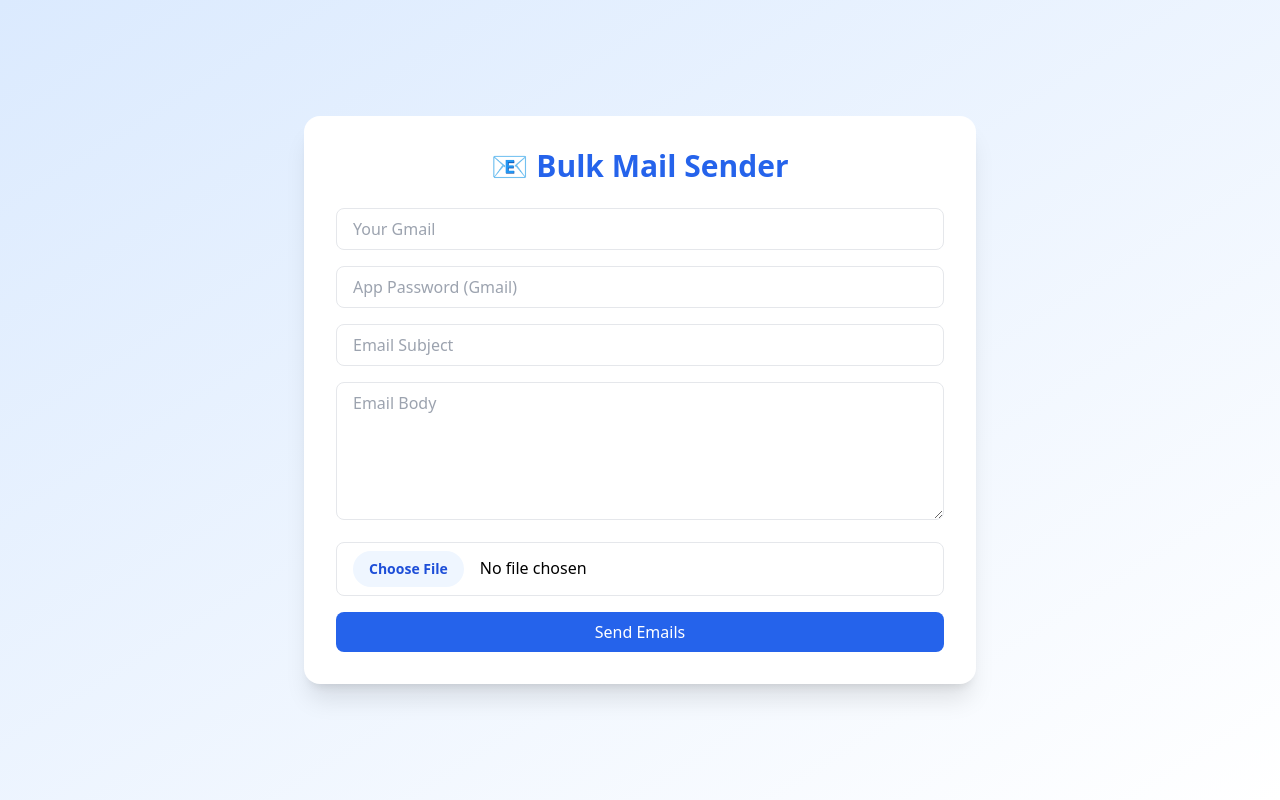
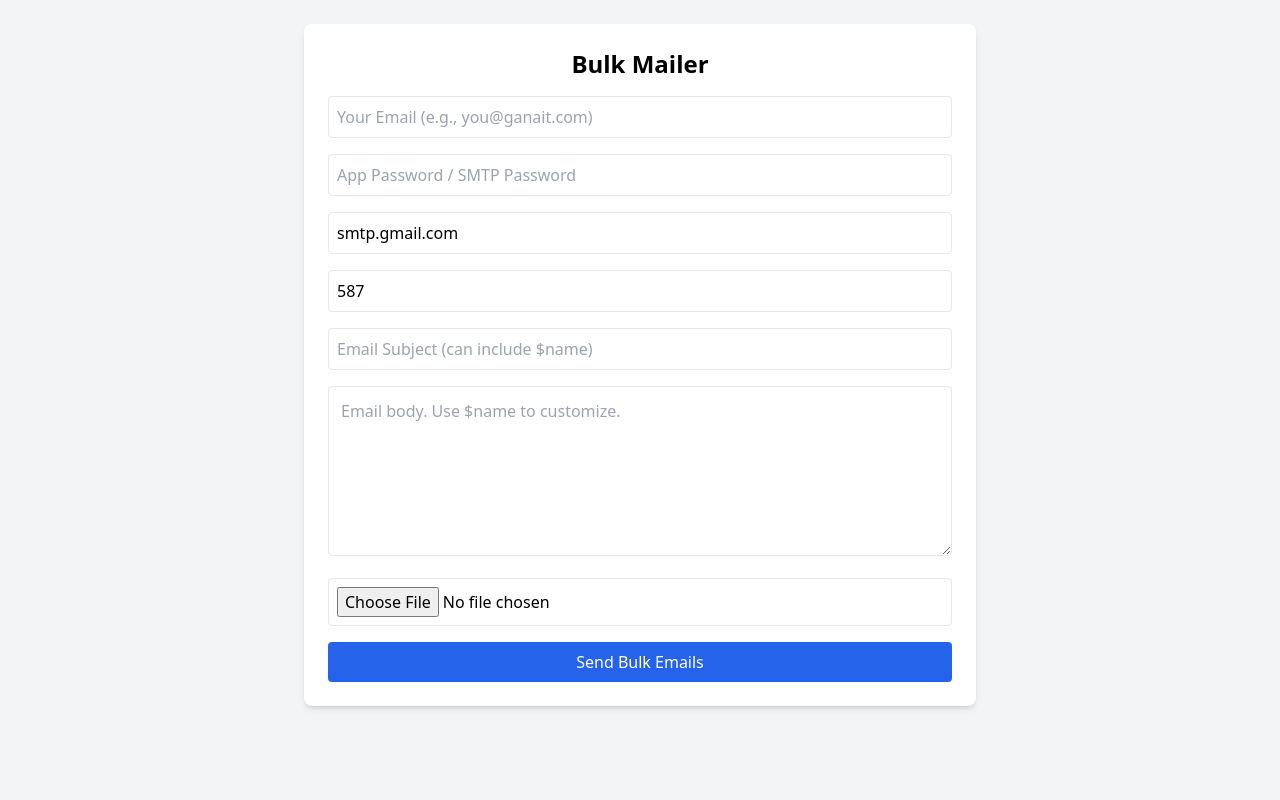
Before and after one commit to LakshmidharKotipalli/Bulk_Mailer, a React (Create React App) app in the folder final-frontend/: page / in a window 1280 px wide. Built offline with nearby package versions, Linux system fonts and the light colour scheme; the HTML template or start-up script is replaced by a standard one.

Commit message:
Update App.js

```diff
--- a/final-frontend/src/App.js
+++ b/final-frontend/src/App.js
@@ -2,91 +2,142 @@ import React, { useState } from "react";
 import axios from "axios";
 
 function App() {
-  const [senderEmail, setSenderEmail] = useState("");
-  const [appPassword, setAppPassword] = useState("");
-  const [subject, setSubject] = useState("");
-  const [body, setBody] = useState("");
-  const [file, setFile] = useState(null);
+  const [formData, setFormData] = useState({
+    email: "",
+    password: "",
+    smtpServer: "smtp.gmail.com",
+    smtpPort: 587,
+    subject: "",
+    body: "",
+    file: null,
+  });
+
   const [status, setStatus] = useState("");
+
+  const handleChange = (e) => {
+    const { name, value } = e.target;
+    setFormData((prev) => ({
+      ...prev,
+      [name]: value,
+    }));
+  };
+
+  const handleFileChange = (e) => {
+    setFormData((prev) => ({
+      ...prev,
+      file: e.target.files[0],
+    }));
+  };
 
   const handleSubmit = async (e) => {
     e.preventDefault();
+    setStatus("Sending...");
 
-    if (!file) {
-      setStatus("Please upload an Excel file (.xlsx)");
-      return;
-    }
-
-    const formData = new FormData();
-    formData.append("file", file);
-    formData.append("sender_email", senderEmail);
-    formData.append("app_password", appPassword);
-    formData.append("subject", subject);
-    formData.append("body", body);
+    const data = new FormData();
+    data.append("email", formData.email);
+    data.append("password", formData.password);
+    data.append("smtp_server", formData.smtpServer);
+    data.append("smtp_port", formData.smtpPort);
+    data.append("subject", formData.subject);
+    data.append("body", formData.body);
+    data.append("file", formData.file);
 
     try {
-      const response = await axios.post(
-        "https://bulk-mail-backend-amrc.onrender.com/send-emails/",
-        formData
-      );
-      setStatus(response.data.message || response.data.error);
+      const res = await axios.post("https://your-backend-url/send-emails/", data);
+      setStatus(res.data.message || "Emails sent successfully!");
     } catch (error) {
-      setStatus("Failed to send emails. Please check the logs or try again.");
+      console.error(error);
+      setStatus("Error sending emails.");
     }
   };
 
   return (
-    <div className="min-h-screen bg-gradient-to-br from-blue-100 to-white flex items-center justify-center p-6">
-      <div className="w-full max-w-2xl bg-white shadow-xl rounded-2xl p-8 space-y-6">
-        <h1 className="text-3xl font-bold text-center text-blue-600">📧 Bulk Mail Sender</h1>
+    <div className="min-h-screen bg-gray-100 p-6">
+      <div className="max-w-2xl mx-auto bg-white shadow-md rounded-lg p-6">
+        <h2 className="text-2xl font-bold mb-4 text-center">Bulk Mailer</h2>
         <form onSubmit={handleSubmit} className="space-y-4">
           <input
             type="email"
-            placeholder="Your Gmail"
-            value={senderEmail}
-            onChange={(e) => setSenderEmail(e.target.value)}
+            name="email"
+            placeholder="Your Email (e.g., you@ganait.com)"
+            value={formData.email}
+            onChange={handleChange}
             required
-            className="w-full px-4 py-2 border rounded-lg focus:outline-none focus:ring-2 focus:ring-blue-500"
+            className="w-full p-2 border rounded"
           />
+
           <input
             type="password"
-            placeholder="App Password (Gmail)"
-            value={appPassword}
-            onChange={(e) => setAppPassword(e.target.value)}
+            name="password"
+            placeholder="App Password / SMTP Password"
+            value={formData.password}
+            onChange={handleChange}
             required
-            className="w-full px-4 py-2 border rounded-lg focus:outline-none focus:ring-2 focus:ring-blue-500"
+            className="w-full p-2 border rounded"
           />
+
           <input
             type="text"
-            placeholder="Email Subject"
-            value={subject}
-            onChange={(e) => setSubject(e.target.value)}
+            name="smtpServer"
+            placeholder="SMTP Server (e.g., smtp.gmail.com)"
+            value={formData.smtpServer}
+            onChange={handleChange}
             required
-            className="w-full px-4 py-2 border rounded-lg focus:outline-none focus:ring-2 focus:ring-blue-500"
+            className="w-full p-2 border rounded"
           />
+
+          <input
+            type="number"
+            name="smtpPort"
+            placeholder="SMTP Port (e.g., 587)"
+            value={formData.smtpPort}
+            onChange={handleChange}
+            required
+            className="w-full p-2 border rounded"
+          />
+
+          <input
+            type="text"
+            name="subject"
+            placeholder="Email Subject (can include $name)"
+            value={formData.subject}
+            onChange={handleChange}
+            required
+            className="w-full p-2 border rounded"
+          />
+
           <textarea
-            placeholder="Email Body"
-            value={body}
-            onChange={(e) => setBody(e.target.value)}
+            name="body"
+            placeholder="Email body. Use $name to customize."
+            value={formData.body}
+            onChange={handleChange}
+            rows={6}
             required
-            rows="5"
-            className="w-full px-4 py-2 border rounded-lg focus:outline-none focus:ring-2 focus:ring-blue-500"
-          ></textarea>
+            className="w-full p-3 border rounded"
+          />
+
           <input
             type="file"
-            accept=".xlsx"
-            onChange={(e) => setFile(e.target.files[0])}
+            name="file"
+            accept=".csv,.xlsx,.json"
+            onChange={handleFileChange}
             required
-            className="w-full px-4 py-2 border rounded-lg file:mr-4 file:py-2 file:px-4 file:rounded-full file:border-0 file:text-sm file:font-semibold file:bg-blue-50 file:text-blue-700 hover:file:bg-blue-100"
+            className="w-full p-2 border rounded"
           />
+
           <button
             type="submit"
-            className="w-full bg-blue-600 text-white py-2 px-4 rounded-lg hover:bg-blue-700 transition"
+            className="bg-blue-600 hover:bg-blue-700 text-white px-4 py-2 rounded w-full"
           >
-            Send Emails
+            Send Bulk Emails
           </button>
         </form>
-        {status && <p className="text-center text-sm text-gray-700">{status}</p>}
+
+        {status && (
+          <div className="mt-4 text-center text-sm text-gray-700">
+            {status}
+          </div>
+        )}
       </div>
     </div>
   );
```
